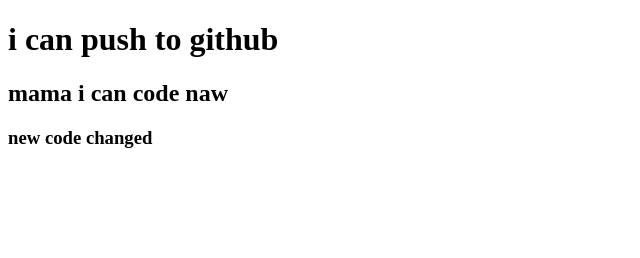
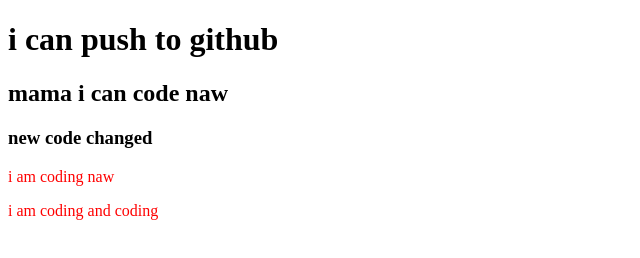
Before and after one commit to Soojeb/my-second-repo, a plain HTML site: page index.html in a window 1280 px wide. Shown: the whole page, without its empty margins (0-640 px from the left). Drawn offline with Linux system fonts and the light colour scheme.

Commit message:
styles added

```diff
--- a/index.html
+++ b/index.html
@@ -4,10 +4,13 @@
     <meta charset="UTF-8">
     <meta name="viewport" content="width=device-width, initial-scale=1.0">
     <title>my second git repo</title>
+    <link rel="stylesheet" href="style.css">
 </head>
 <body>
     <h1> i can push to github</h1>
     <h2> mama i can code naw</h2>
     <h3> new code changed</h3>
+    <p> i am coding naw</p>
+    <p> i am coding and coding</p>
 </body>
 </html>
--- /dev/null
+++ b/style.css
@@ -0,0 +1,3 @@
+p{
+    color: red;
+}
```
